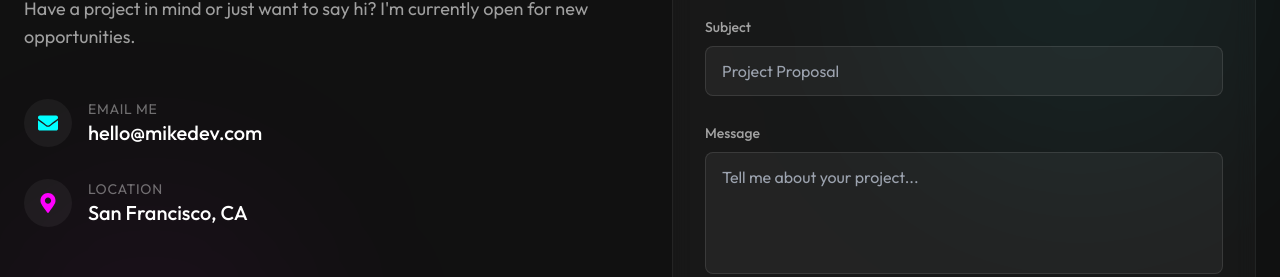
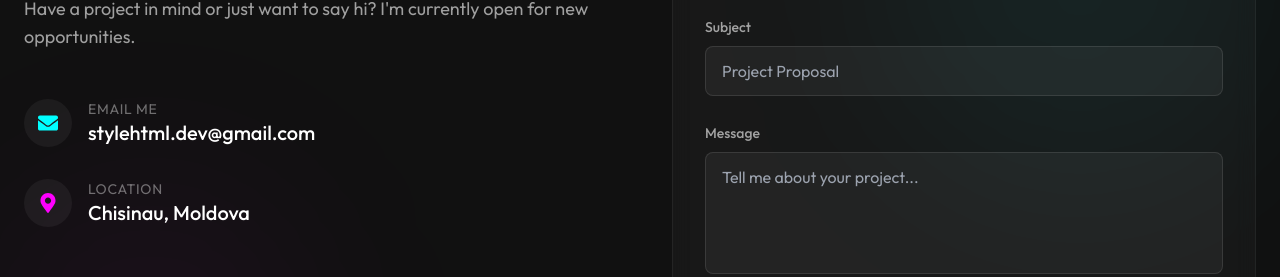
Before and after one commit to StealWDK/portfolio, a React (Vite) app: page / in a window 1280 px wide. Shown: the part 4704-4981 px from the top of the page. Built offline with nearby package versions, Linux system fonts and the light colour scheme.

Commit message:
Update contact email and location

```diff
--- a/components/sections/Contact.tsx
+++ b/components/sections/Contact.tsx
@@ -103,7 +103,7 @@ const Contact: React.FC = () => {
                 </div>
                 <div>
                   <h4 className="text-sm text-white/40 uppercase tracking-wider">{t.contact.email}</h4>
-                  <a href="mailto:hello@mikedev.com" className="text-xl font-medium hover:text-primary transition-colors">hello@mikedev.com</a>
+                  <a href="mailto:stylehtml.dev@gmail.com" className="text-xl font-medium hover:text-primary transition-colors">stylehtml.dev@gmail.com</a>
                 </div>
               </div>
 
@@ -113,7 +113,7 @@ const Contact: React.FC = () => {
                 </div>
                 <div>
                   <h4 className="text-sm text-white/40 uppercase tracking-wider">{t.contact.location}</h4>
-                  <p className="text-xl font-medium">San Francisco, CA</p>
+                  <p className="text-xl font-medium">Chisinau, Moldova</p>
                 </div>
               </div>
             </div>
```
